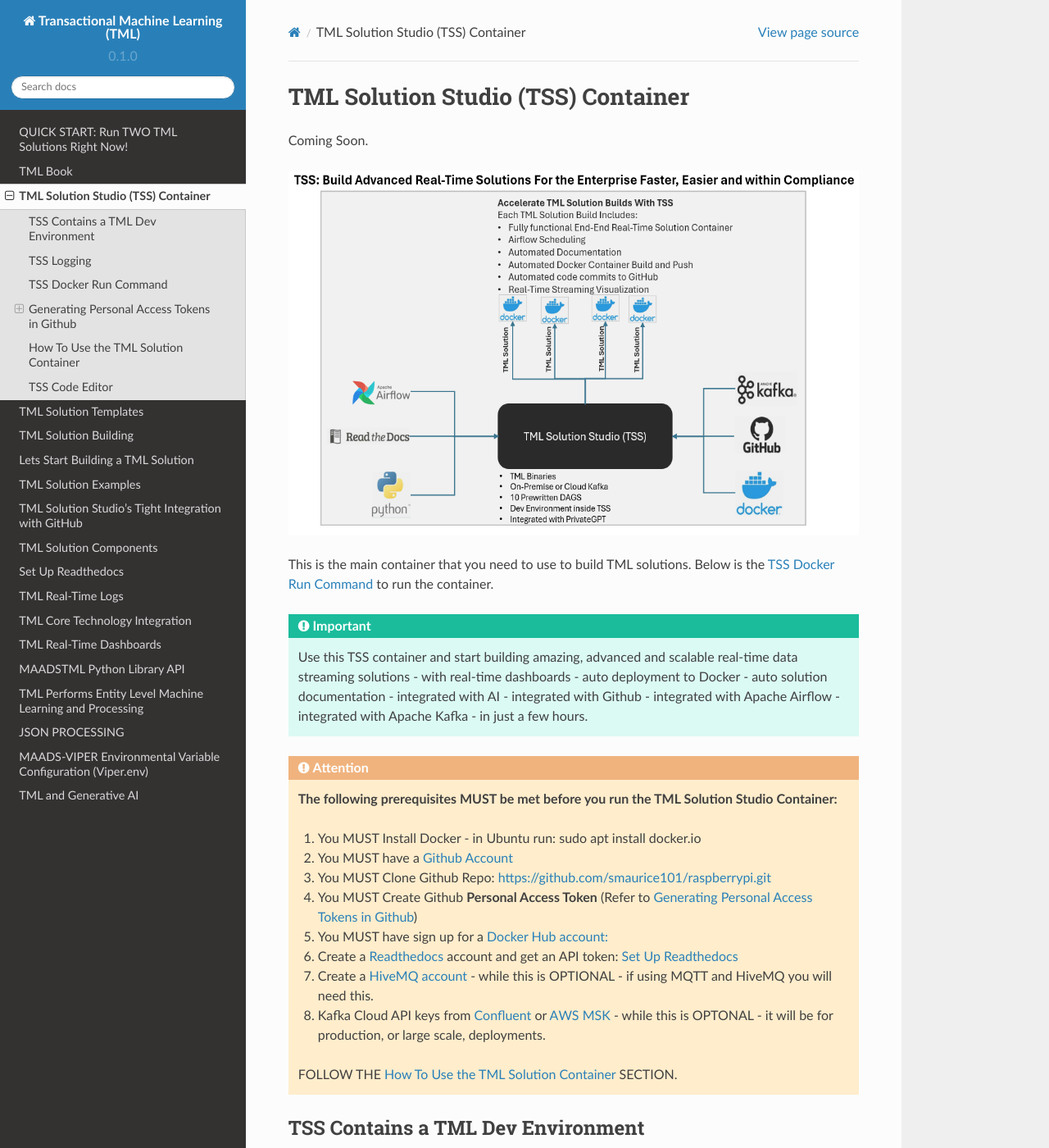
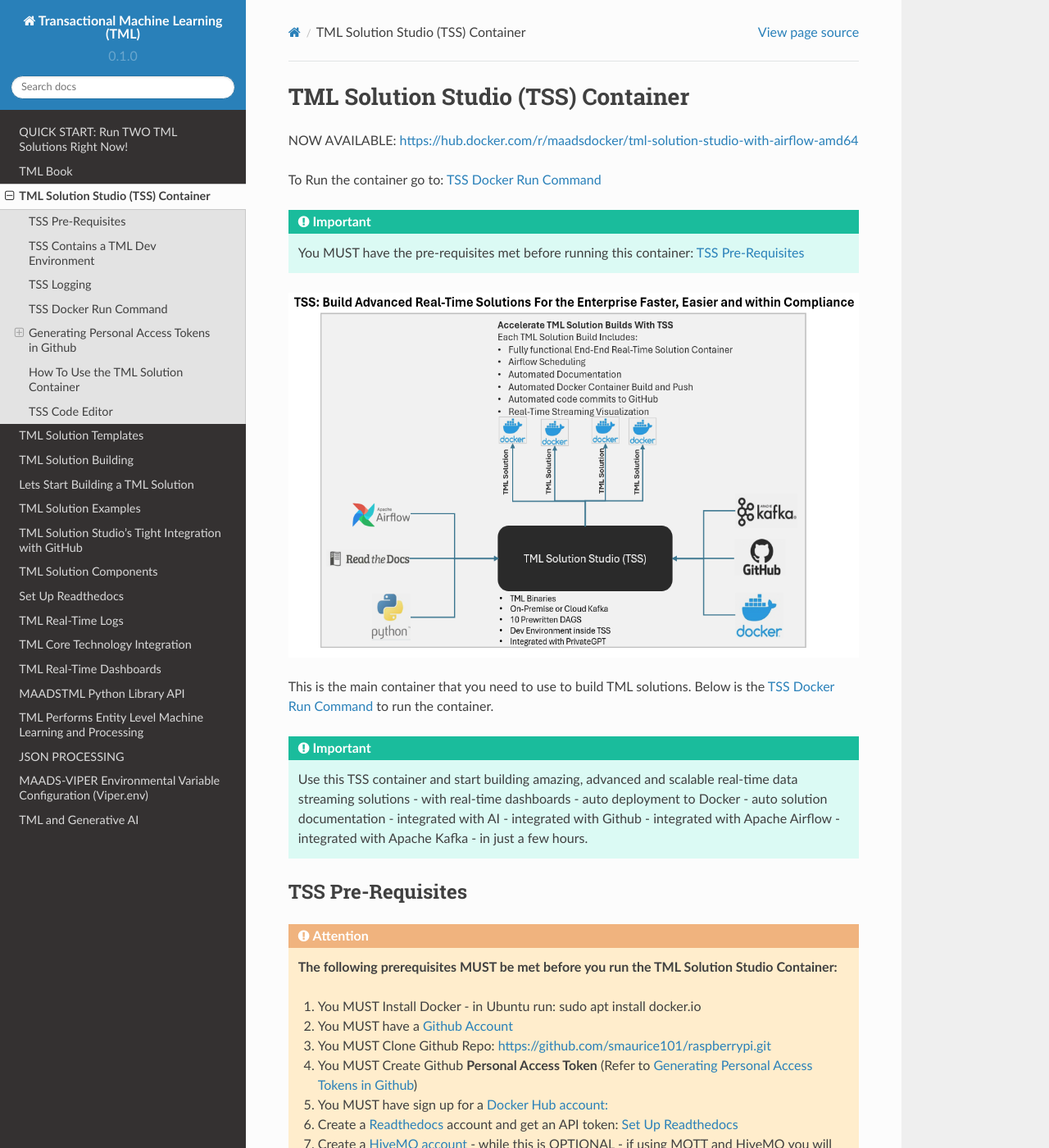
Before and after one commit to smaurice101/readthedocs, a Sphinx documentation site: the page built from docs/source/docker.rst, in a window 1280 px wide and 1400 px high. Shown: the whole window at 82% size. Built offline with Sphinx 7.4.7 and the Read the Docs theme 2.0.0, drawn with Linux system fonts in a browser that asks for light colours.

Commit message:
Update docker.rst

```diff
--- a/docs/source/docker.rst
+++ b/docs/source/docker.rst
@@ -1,7 +1,13 @@
 TML Solution Studio (TSS) Container
 ======================================
 
-Coming Soon.
+NOW AVAILABLE: `<https://hub.docker.com/r/maadsdocker/tml-solution-studio-with-airflow-amd64>`_
+
+To Run the container go to: :ref:`TSS Docker Run Command`
+
+.. important::
+   You MUST have the pre-requisites met before running this container: :ref:`TSS Pre-Requisites`
+
 
 .. figure:: tmlarch.png
    :scale: 70%
@@ -12,6 +18,9 @@
    Use this TSS container and start building amazing, advanced and scalable real-time data streaming solutions - with real-time dashboards - auto deployment to
    Docker - auto solution documentation - integrated with AI - integrated with Github - integrated with Apache Airflow - integrated with Apache Kafka - in just a
    few hours.
+
+TSS Pre-Requisites
+-------------------
 
 .. attention::
 
```
